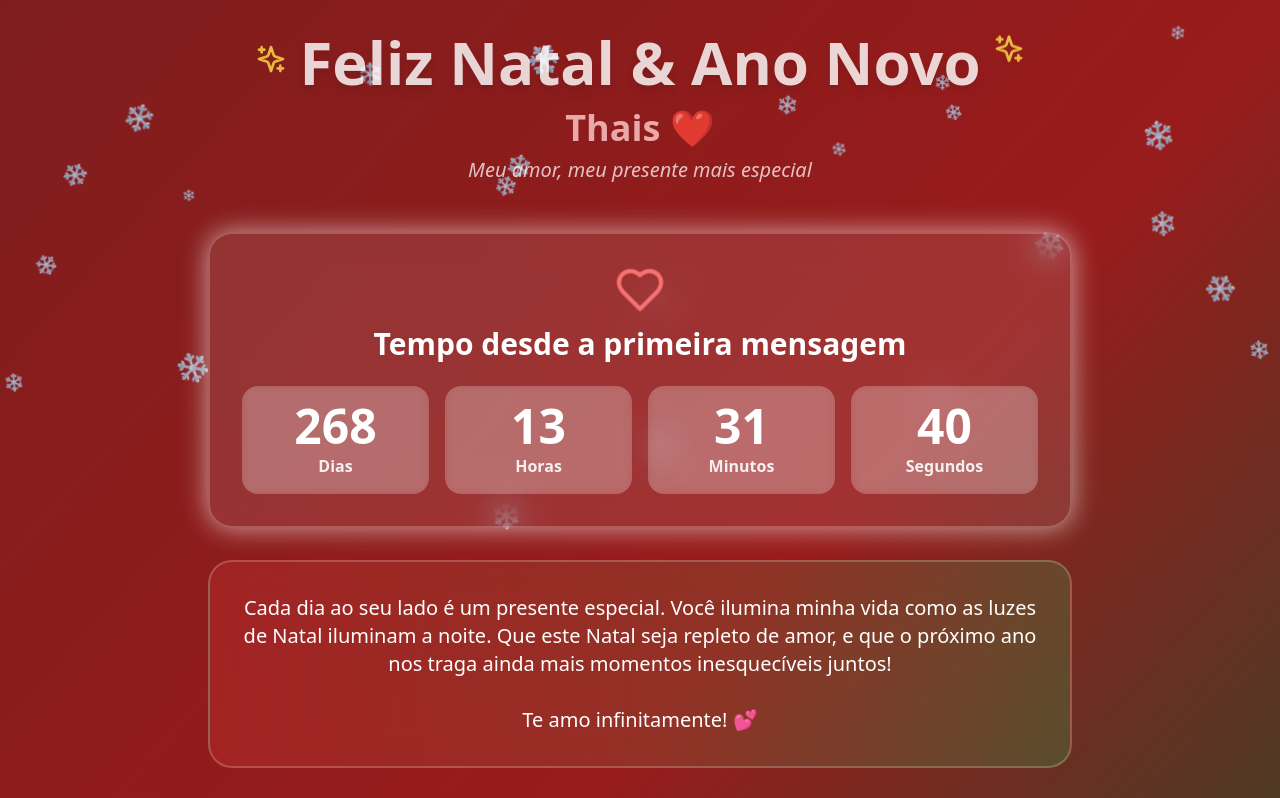
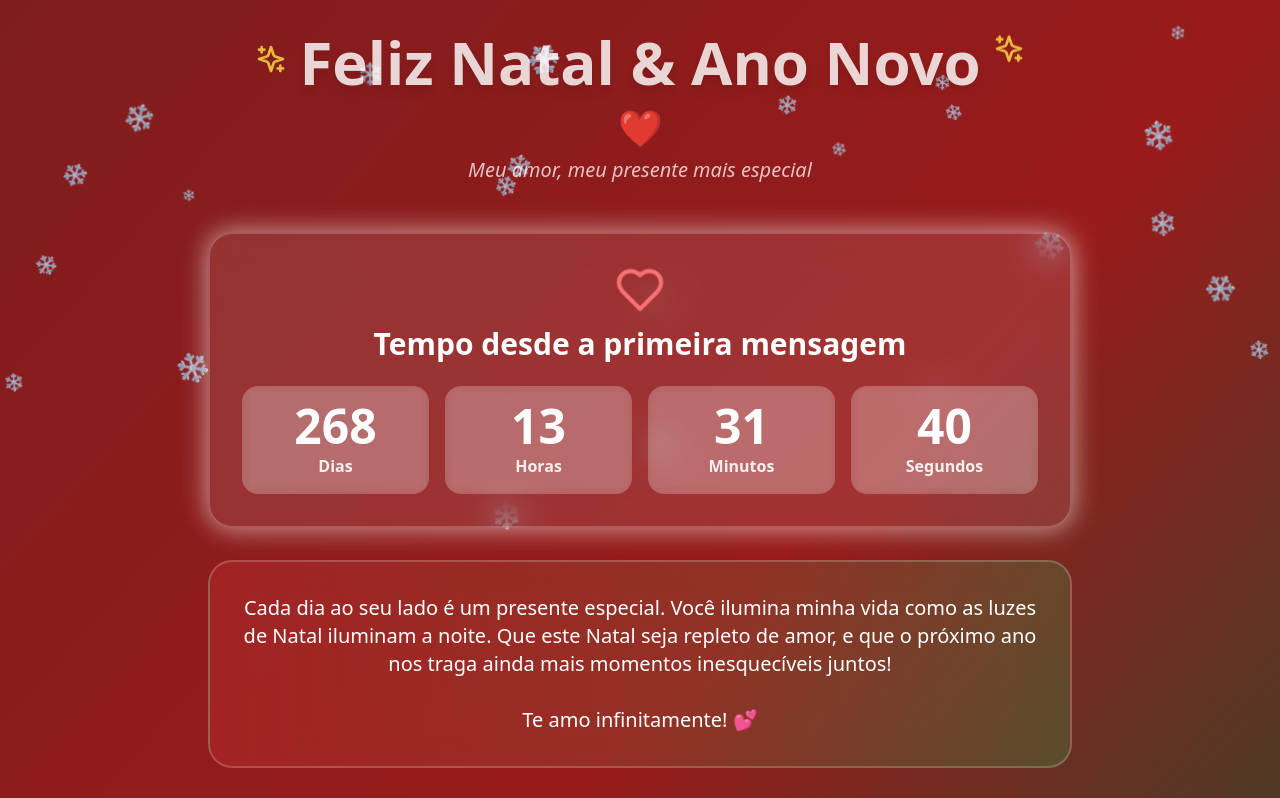
Before and after one commit to SimLuiz/natal_namorada_publico, a React (Create React App) app: page / in a window 1280 px wide. Shown: the top 798 px of the page. Built offline with nearby package versions, Linux system fonts and the light colour scheme.

Commit message:
Update header to include a heart emoji

```diff
--- a/src/App.js
+++ b/src/App.js
@@ -107,7 +107,7 @@ export default function RomanticXmasPage() {
             <Sparkles className="text-yellow-300 w-8 h-8" style={{ animation: 'float 3s ease-in-out infinite 0.5s' }} />
           </div>
           <h2 className="text-3xl md:text-4xl text-red-200 font-semibold mb-2">
-            Thais ❤️
+             ❤️
           </h2>
           <p className="text-xl text-white/90 italic">
             Meu amor, meu presente mais especial
```
